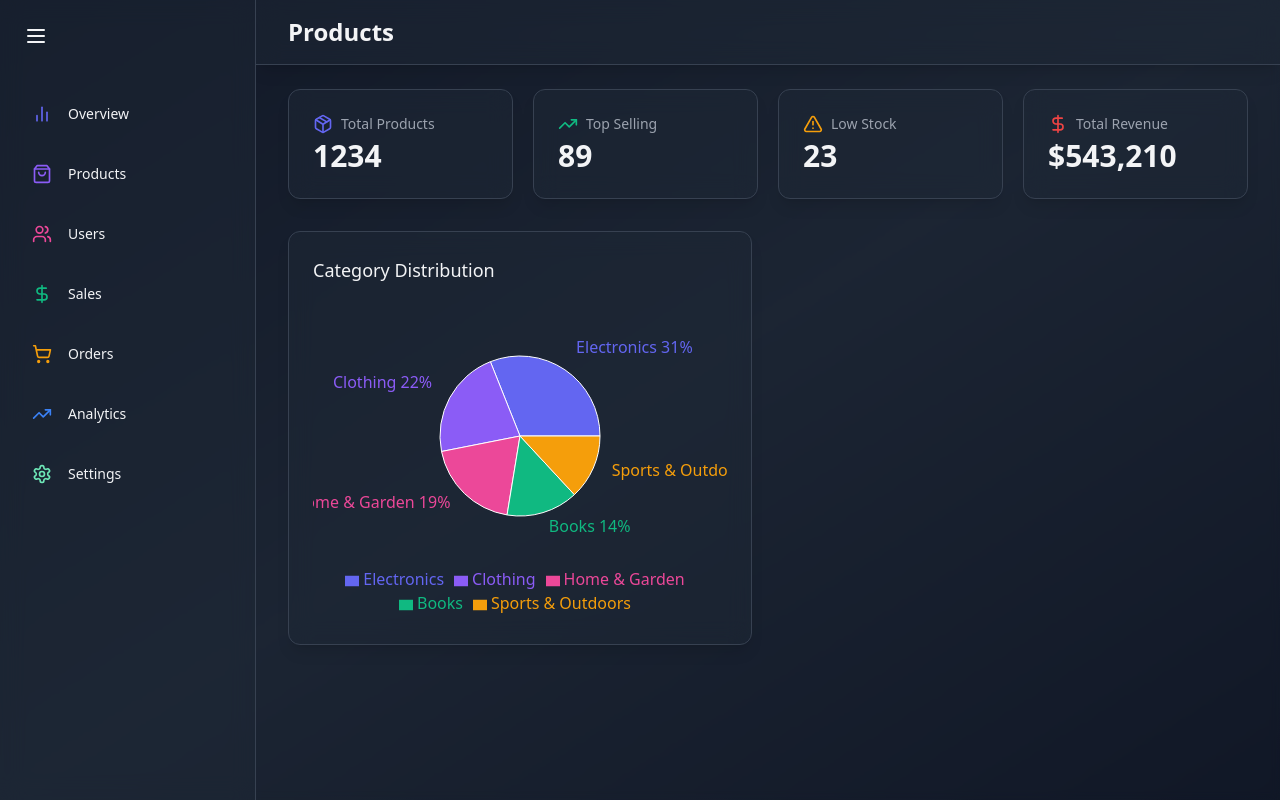
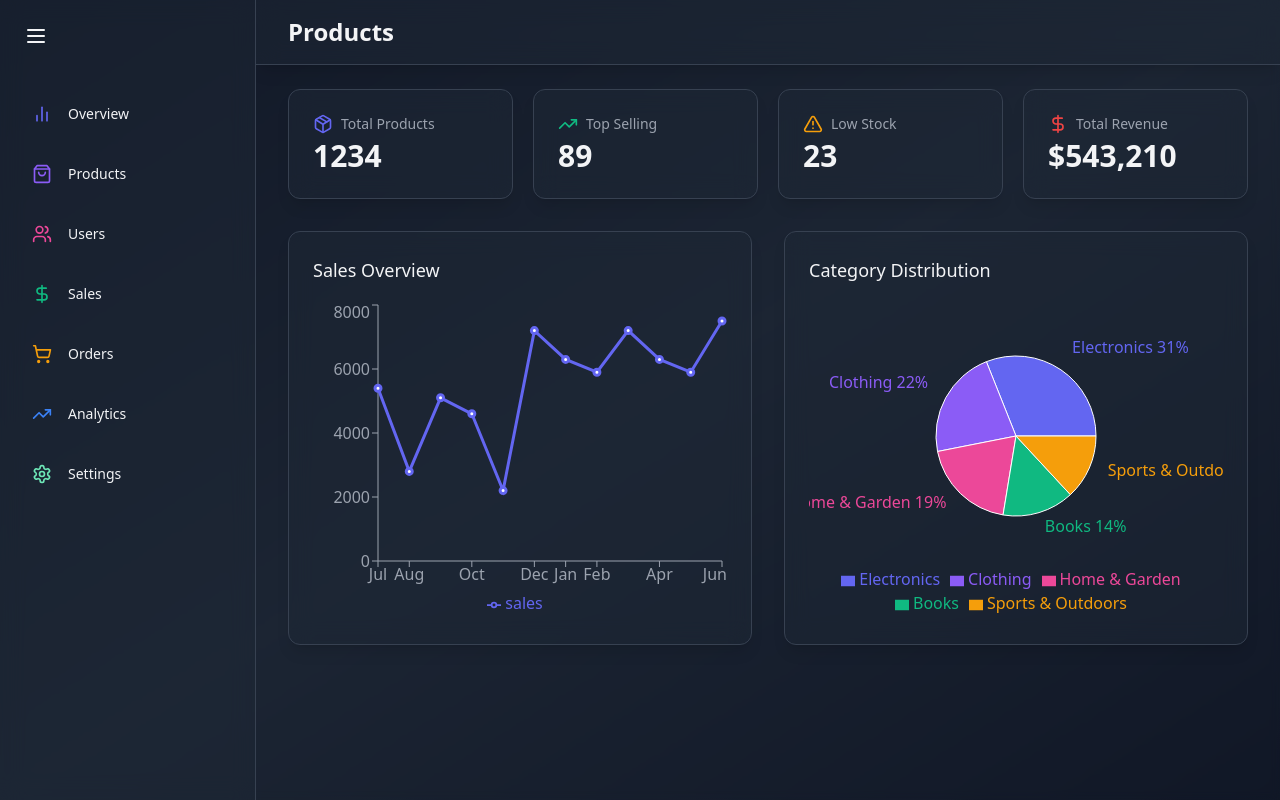
Before and after one commit to mstislavtceva/admin-dashboard, a React (Vite) app: page /products in a window 1280 px wide. Built offline with nearby package versions, Linux system fonts and the light colour scheme.

Commit message:
feat(ProductsPage): add SalesTrendChart component

```diff
--- /dev/null
+++ b/src/components/products/SalesTrendChart.jsx
@@ -0,0 +1,62 @@
+import { motion } from "framer-motion";
+import {
+  LineChart,
+  Line,
+  XAxis,
+  YAxis,
+  Tooltip,
+  ResponsiveContainer,
+  Legend,
+} from "recharts";
+
+const SALES_DATA = [
+  { name: "Jul", sales: 5400 },
+  { name: "Aug", sales: 2800 },
+  { name: "Sep", sales: 5100 },
+  { name: "Oct", sales: 4600 },
+  { name: "Nov", sales: 2200 },
+  { name: "Dec", sales: 7200 },
+  { name: "Jan", sales: 6300 },
+  { name: "Feb", sales: 5900 },
+  { name: "Mar", sales: 7200 },
+  { name: "Apr", sales: 6300 },
+  { name: "May", sales: 5900 },
+  { name: "Jun", sales: 7500 },
+];
+
+const SalesTrendChart = () => {
+  return (
+    <motion.div
+      className="bg-gray-800 bg-opacity-50 backdrop-blur-md shadow-lg rounded-xl p-6 border border-gray-700"
+      initial={{ opacity: 0, y: 20 }}
+      animate={{ opacity: 1, y: 0 }}
+      transition={{ delay: 0.2 }}
+    >
+      <h2 className="text-lg font-medium mb-4 text-gray-100">Sales Overview</h2>
+      <div className="h-80">
+        <ResponsiveContainer width={"100%"} height={"100%"}>
+          <LineChart data={SALES_DATA}>
+            <XAxis dataKey={"name"} stroke="#9ca3af" />
+            <YAxis stroke="#9ca3af" />
+            <Tooltip
+              contentStyle={{
+                backgroundColor: "rgba(31, 41, 55, 0.8)",
+                borderColor: "#4b5563",
+              }}
+              itemStyle={{ color: "#e5e7eb" }}
+            />
+            <Legend />
+            <Line
+              type="linear"
+              dataKey="sales"
+              stroke="#6366f1"
+              strokeWidth={3}
+            />
+          </LineChart>
+        </ResponsiveContainer>
+      </div>
+    </motion.div>
+  );
+};
+
+export default SalesTrendChart;
--- a/src/pages/ProductsPage.jsx
+++ b/src/pages/ProductsPage.jsx
@@ -1,8 +1,10 @@
 import { motion } from "framer-motion";
+import { AlertTriangle, DollarSign, Package, TrendingUp } from "lucide-react";
+
 import Header from "../components/common/Header";
 import StatCard from "../components/common/StatCard";
-import { AlertTriangle, DollarSign, Package, TrendingUp } from "lucide-react";
 import CategoryDistributionChart from "../components/overview/CategoryDistributionChart";
+import SalesTrendChart from "../components/products/SalesTrendChart";
 
 const ProductsPage = () => {
   return (
@@ -44,7 +46,7 @@
         {/* <ProductsTable /> would be here*/}
 
         <div className="grid grid-col-1 lg:grid-cols-2 gap-8">
-          {/* <SalesTrendChart /> would be here */}
+          <SalesTrendChart />
           <CategoryDistributionChart />
         </div>
       </main>
```
